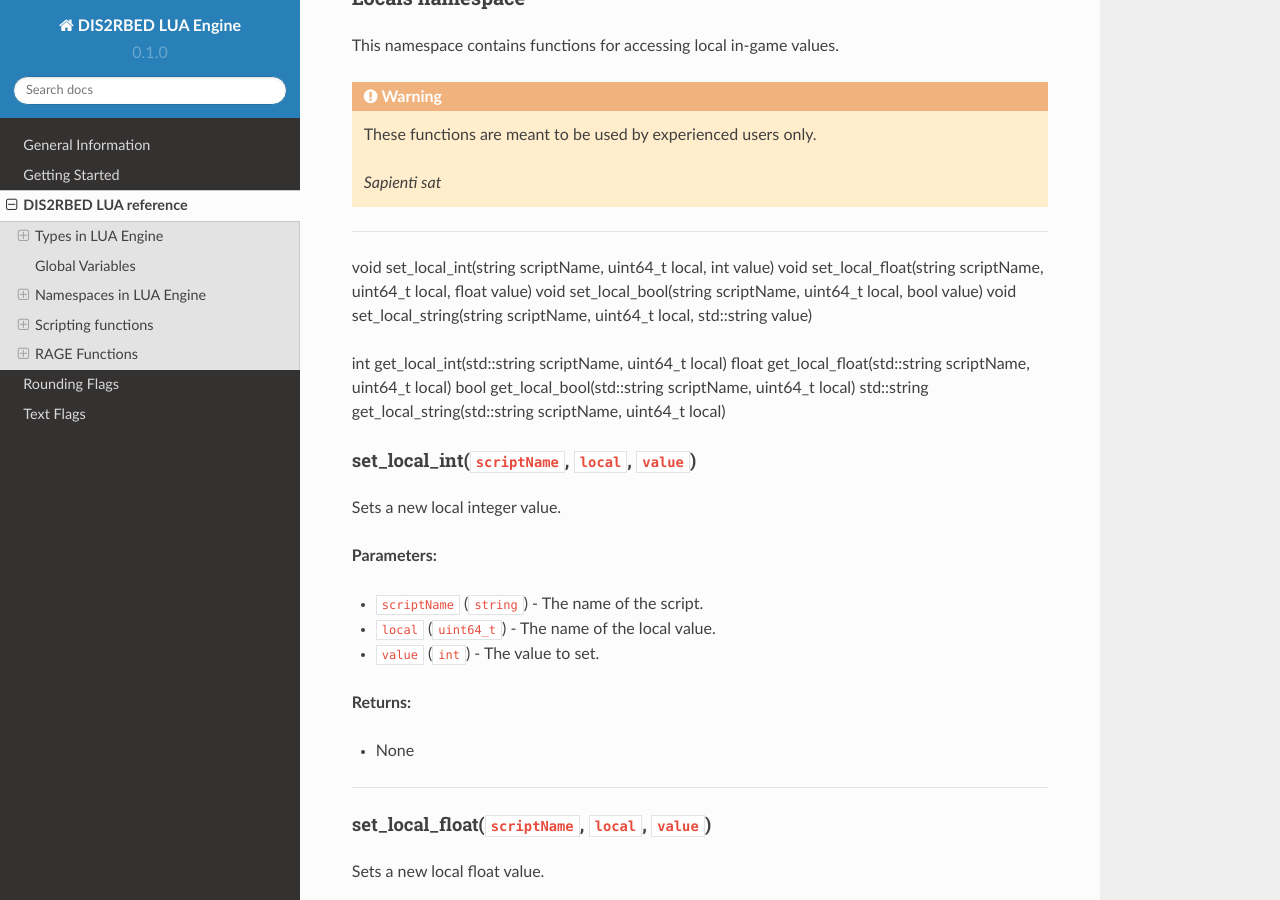
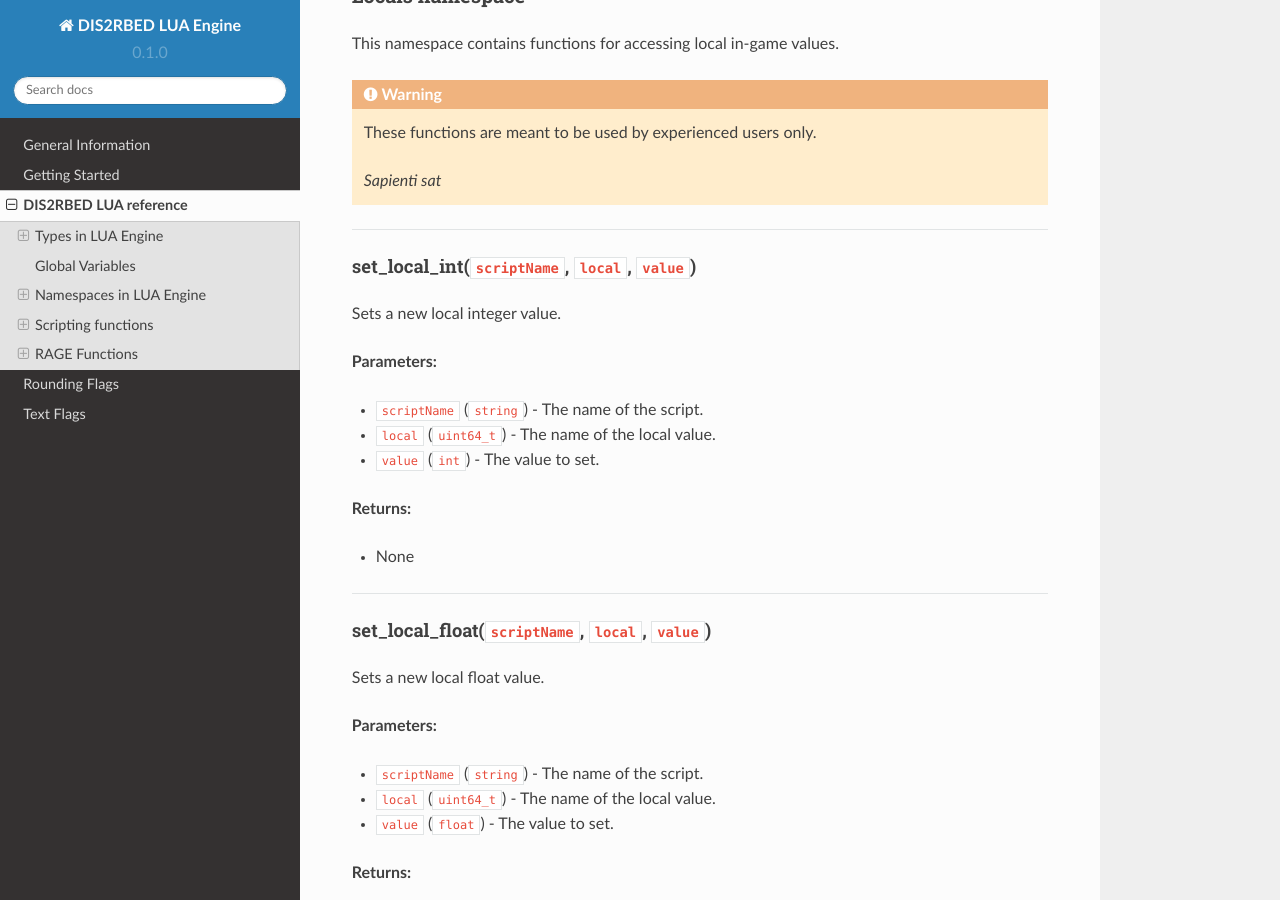
Before and after one commit to ItsK1tty/w1tchdocs, a Sphinx documentation site: the page built from docs/source/reference.rst, in a window 1280 px wide and 900 px high, scrolled down 31723 px. Built offline with Sphinx 7.4.7 and the Read the Docs theme 2.0.0, drawn with Linux system fonts in a browser that asks for light colours; some of the changed text lies outside the part shown.

Commit message:
fix typos and stuff

```diff
--- a/docs/source/reference.rst
+++ b/docs/source/reference.rst
@@ -1523,6 +1523,7 @@
 ================================
 
 set_global_bool(``global``, ``value``)
+^^^^^^^^^^^^^^^^^^^^^^^^^^^^^^^^^^^^^^^^^^^
 
 Sets a new global boolean value.
 
@@ -1538,6 +1539,7 @@
 ================================
 
 set_global_string(``global``, ``value``)
+^^^^^^^^^^^^^^^^^^^^^^^^^^^^^^^^^^^^^^^^^^^
 
 Sets a new global string value.
 
@@ -1626,16 +1628,6 @@
    *Sapienti sat*
 
 ================================
-
-void set_local_int(string scriptName, uint64_t local, int value)
-void set_local_float(string scriptName, uint64_t local, float value)
-void set_local_bool(string scriptName, uint64_t local, bool value)
-void set_local_string(string scriptName, uint64_t local, std::string value)
-
-int get_local_int(std::string scriptName, uint64_t local)
-float get_local_float(std::string scriptName, uint64_t local)
-bool get_local_bool(std::string scriptName, uint64_t local)
-std::string get_local_string(std::string scriptName, uint64_t local)
 
 set_local_int(``scriptName``, ``local``, ``value``)
 ^^^^^^^^^^^^^^^^^^^^^^^^^^^^^^^^^^^^^^^^^^^^^^^^^^^^
@@ -1774,9 +1766,11 @@
 Render namespace
 ----------------------
 
-This namespace contains functions that are used to render certain objects in the game and gathering certain objects' coordinates on screen.
-
-================================
+This namespace contains functions that are used to render certain objects in the game
+and gathering certain objects' coordinates on screen.
+
+================================
+
 draw_box(``hash``, ``draw``, ``x``, ``y``, ``w``, ``h``, ``color``, ``rounding`` = ``0``, ``rounding_flags`` = ``0``)
 ^^^^^^^^^^^^^^^^^^^^^^^^^^^^^^^^^^^^^^^^^^^^^^^^^^^^^^^^^^^^^^^^^^^^^^^^^^^^^^^^^^^^^^^^^^^^^^^^^^^^^^^^^^^^^^^^^^^^^^^^^^
 
```
